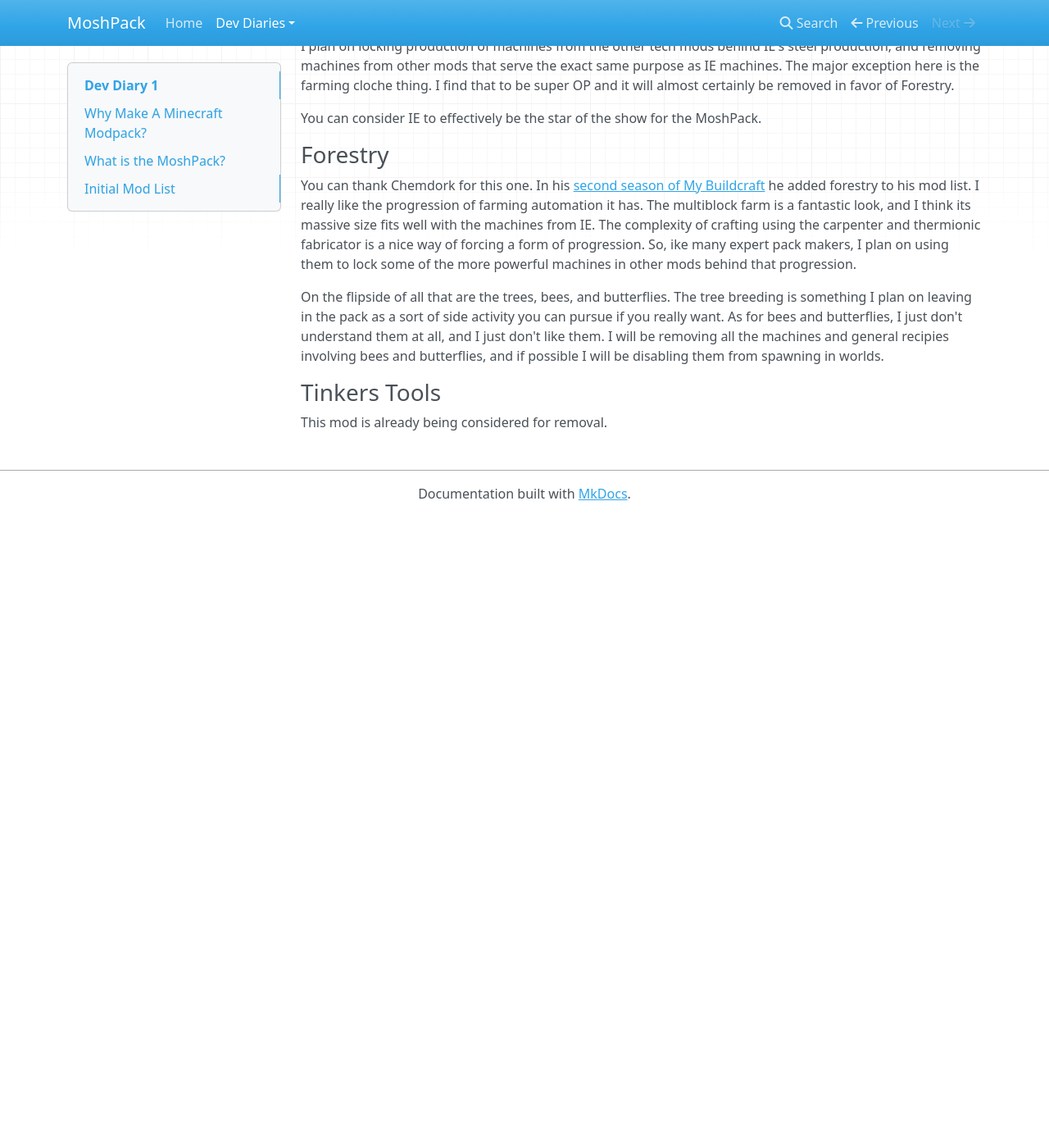
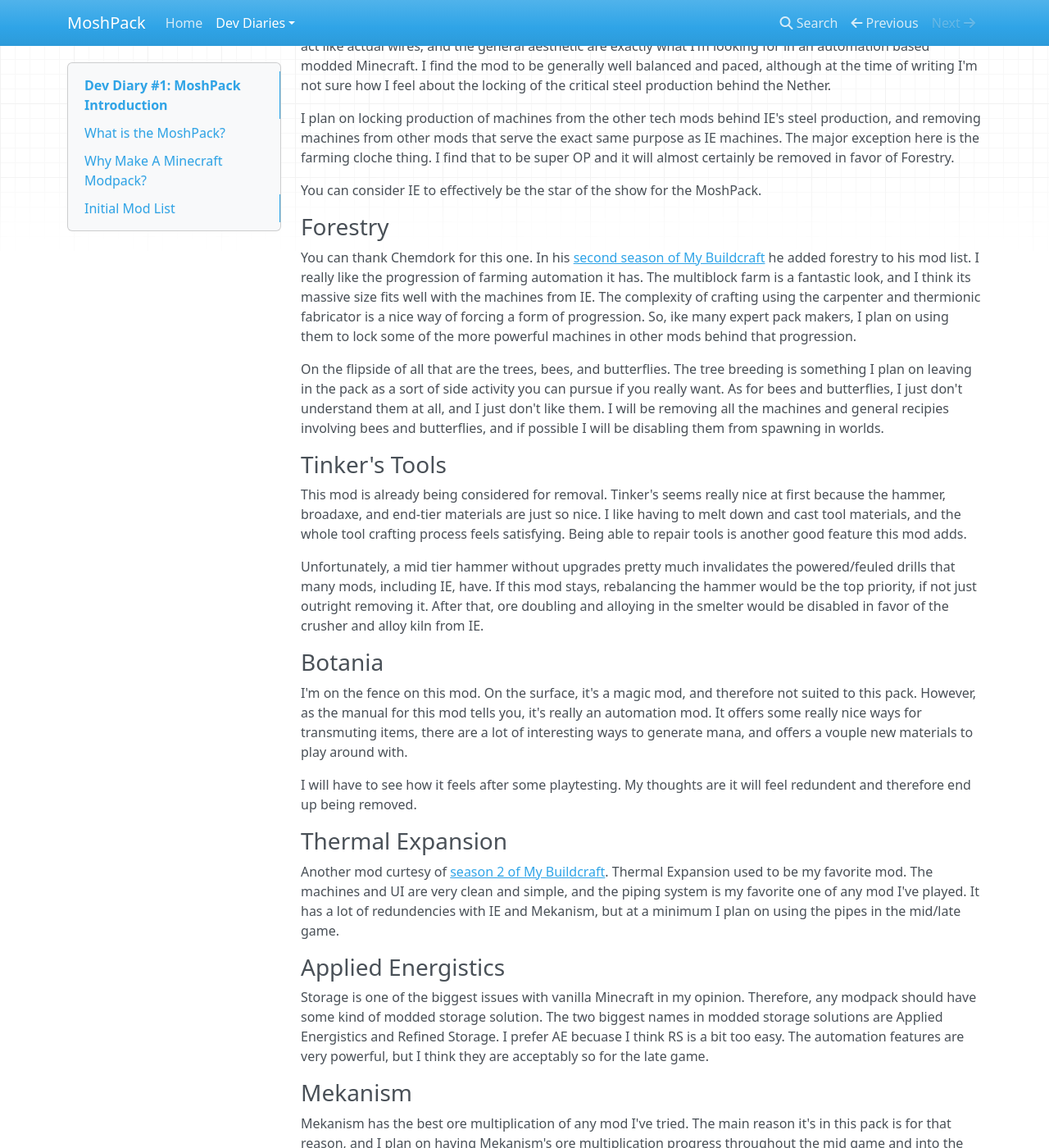
Before and after one commit to thekmosh/Moshpack, an MkDocs documentation site: the page built from docs/dev-diaries/20201105.md, in a window 1280 px wide and 1400 px high, scrolled down 1671 px. Shown: the whole window at 82% size. Built offline with MkDocs 1.6.1, drawn with Linux system fonts in a browser that asks for light colours; nearby versions of some CDN libraries; before the commit the page ends 2301 px from its top, so only the background shows below that; some of the changed text lies outside the part shown.

Commit message:
finish DD 1

```diff
--- a/docs/dev-diaries/20201105.md
+++ b/docs/dev-diaries/20201105.md
@@ -1,4 +1,17 @@
-# Dev Diary 1
+# Dev Diary #1: MoshPack Introduction
+11/5/20
+
+## What is the MoshPack?
+
+The MoshPack will be made with the following in mind:
+
+- **Every included mod will directly be focused on automation.**
+This will not apply to helper mods like JEI.
+- **There will be no more than 10 mods in the pack.**
+This will ensure that the pack is simple enough to understand without a complex system of in-game quests. This number will likely not include helper mods like JEI.
+- **No mods will be added that trivialize any aspect of the early or mid game**
+- **Recipes will be adjusted, but should nothing shoulf feel like a slog to get**
+Players shouldn't have to get a stockpile of diamonds before doing any automation, nor should they have to access the End before having a decent setup going.
 
 ## Why Make A Minecraft Modpack?
 
@@ -34,22 +35,24 @@
 - [Immersive Engineering](#immersive-engineering)
 - [Forestry](#forestry)
 - [Tinker's Tools](#tinkers-tools)
-- [Botania]
-- [Thermal Expansion]
-- [Applied Energistics]
-- [Pam's Harvestcraft]
-- [Mekanism]
+- [Botania](#botania)
+- [Thermal Expansion](#thermal-expansion)
+- [Applied Energistics](#applied-energistics)
+- [Mekanism](#mekanism)
+- [Pam's Harvestcraft](#pams-spice-of-life-and-cooking-for-blockheads)
 
 Helper mods:
 
-- [Villager Market]
-- [Biomes O Plenty]
-- [Journey Map]
-- [Cooking for Blockheads]
-- [Farming for Blockheads]
-- [MiniCoal]
-- [Waila]
-- [Spice of Life]
+- [Spice of Life](#pams-spice-of-life-and-cooking-for-blockheads)
+- [Cooking for Blockheads](#pams-spice-of-life-and-cooking-for-blockheads)
+- [Storage Drawers](#storage-drawers)
+- [Biomes O Plenty](#biomes-o-plenty)
+- [Journey Map](#journey-map)
+- [MiniCoal](#minicoal)
+- [Waila](#waila)
+- [JEI](#jei)
+- [Villager Market](#villager-market)
+- [Farming for Blockheads](#farming-for-blockheads)
 
 You may notice that Buildcraft is not in the list. I love Buildcraft for introducing me to the world of modded Minecraft, but I feel like there are other mods that, when combined, do everything Buildcraft does, but much better. Any other notable additions are because I think the mod is overpowered, out of scope, or maybe I've just never played it.
 
@@ -69,6 +72,62 @@
 
 On the flipside of all that are the trees, bees, and butterflies. The tree breeding is something I plan on leaving in the pack as a sort of side activity you can pursue if you really want. As for bees and butterflies, I just don't understand them at all, and I just don't like them. I will be removing all the machines and general recipies involving bees and butterflies, and if possible I will be disabling them from spawning in worlds.
 
-### Tinkers Tools
+### Tinker's Tools
 
-This mod is already being considered for removal.
+This mod is already being considered for removal. Tinker's seems really nice at first because the hammer, broadaxe, and end-tier materials are just so nice. I like having to melt down and cast tool materials, and the whole tool crafting process feels satisfying. Being able to repair tools is another good feature this mod adds.
+
+Unfortunately, a mid tier hammer without upgrades pretty much invalidates the powered/feuled drills that many mods, including IE, have. If this mod stays, rebalancing the hammer would be the top priority, if not just outright removing it. After that, ore doubling and alloying in the smelter would be disabled in favor of the crusher and alloy kiln from IE.
+
+### Botania
+
+I'm on the fence on this mod. On the surface, it's a magic mod, and therefore not suited to this pack. However, as the manual for this mod tells you, it's really an automation mod. It offers some really nice ways for transmuting items, there are a lot of interesting ways to generate mana, and offers a vouple new materials to play around with.
+
+I will have to see how it feels after some playtesting. My thoughts are it will feel redundent and therefore end up being removed.
+
+### Thermal Expansion
+
+Another mod curtesy of [season 2 of My Buildcraft](https://www.youtube.com/playlist?list=PLb8lj2ziBwwwsHVhOqz09k9s_Df_boVll). Thermal Expansion used to be my favorite mod. The machines and UI are very clean and simple, and the piping system is my favorite one of any mod I've played. It has a lot of redundencies with IE and Mekanism, but at a minimum I plan on using the pipes in the mid/late game.
+
+### Applied Energistics
+
+Storage is one of the biggest issues with vanilla Minecraft in my opinion. Therefore, any modpack should have some kind of modded storage solution. The two biggest names in modded storage solutions are Applied Energistics and Refined Storage. I prefer AE becuase I think RS is a bit too easy. The automation features are very powerful, but I think they are acceptably so for the late game.
+
+### Mekanism
+
+Mekanism has the best ore multiplication of any mod I've tried. The main reason it's in this pack is for that reason, and I plan on having Mekanism's ore multiplication progress throughout the mid game and into the late game. Other features of the mod will likely be cut in favor of their IE and TE counterparts, although I really do like the look and sounds of Mekanism's machines.
+
+### Pam's, Spice of Life, and Cooking for Blockheads
+
+These 3 mods are grouped together because individually they don't really fit the mod, but together they do. Pam's Harvestcraft adds a whole bunch of crops and foods, Spice of Life forces players to eat different kinds of food, and Cooking for Blockheads offers a convenient way to make food in the early game before automation is going strong. The goal here is to encourage players to set up a handful of foods to be automated and have  fast food factories similar to the game Automachef.
+
+### Storage Drawers
+
+As I said in the AE section, Minecraft has a storage problem. Before players get to the point where AE is a feasible solution (and even well into the period where it is), Storage Drawers is the hero providing a place for players' 8 billion pieces of cobblestone.
+
+### Biomes O Plenty
+
+Biomes O Plenty just looks nice. That's it.
+
+### Journey Map
+
+The vanilla mapping feature kinda sucks. Journey map adds a minimap and the ability to set waypoints. I hate playing without it, so in it goes.
+
+### MiniCoal
+
+Mini Coal allows you to turn coal and charcoal into smaller pieces so that you don't waste them. It's a feature in Extra Utilities, but that mod is OP.
+
+### WAILA
+
+What Am I Looking At is a godsend for players new to a mod. It tells you what the block you are looking at is called and what mod it is from.
+
+### JEI
+
+Just Enough Items is absolutely necessary for any modpack that tweaks recipes. It allows players to search for items, and see all the recipes that can make that item as well as all the recipes that item is used in.
+
+### Villager Market
+
+This might be swapped out for a similar mod or outright removed if I can get FFB to take over its functionality. All it does is add a block players can place in a village to see all of the villagers' trades.
+
+### Farming for Blockheads
+
+Farming for Blockheads adds a few mostly livestock oriented farming automation features that Forestry doesn't handle. It also adds a market block that lets you buy and sell farming items which might need to be adjusted or removed for balance.
```
Also changed, not shown: other parts of docs/dev-diaries/20201105.md (+0 -12 lines).
